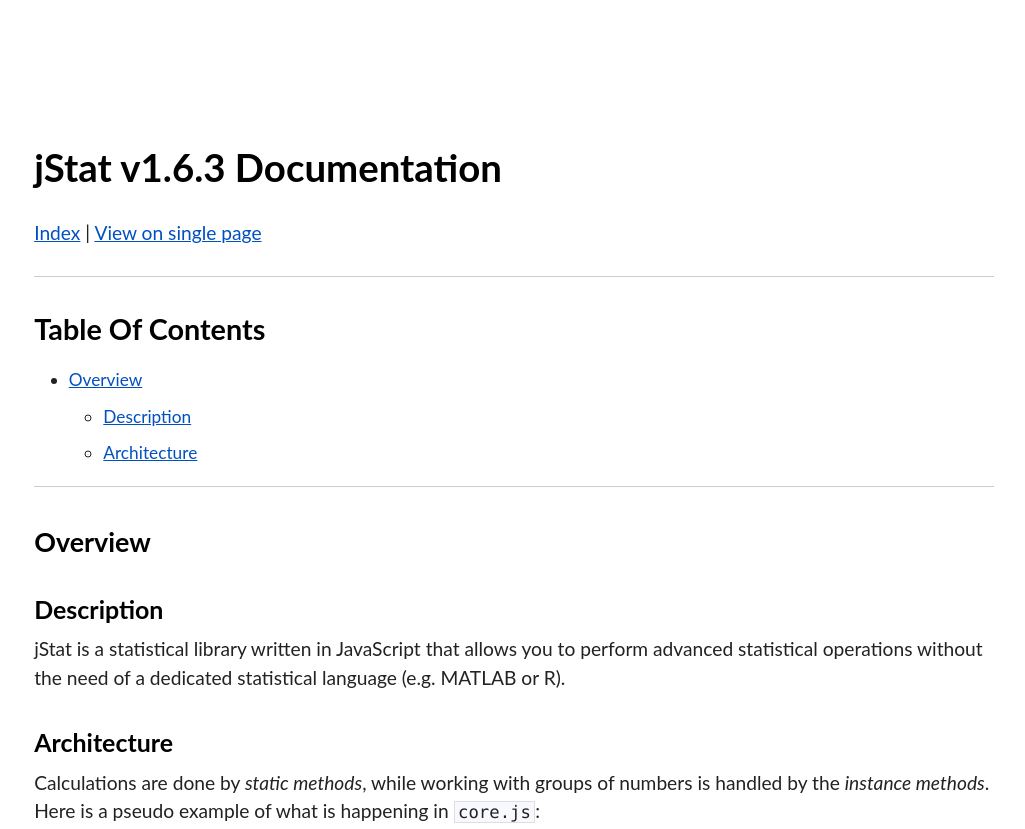
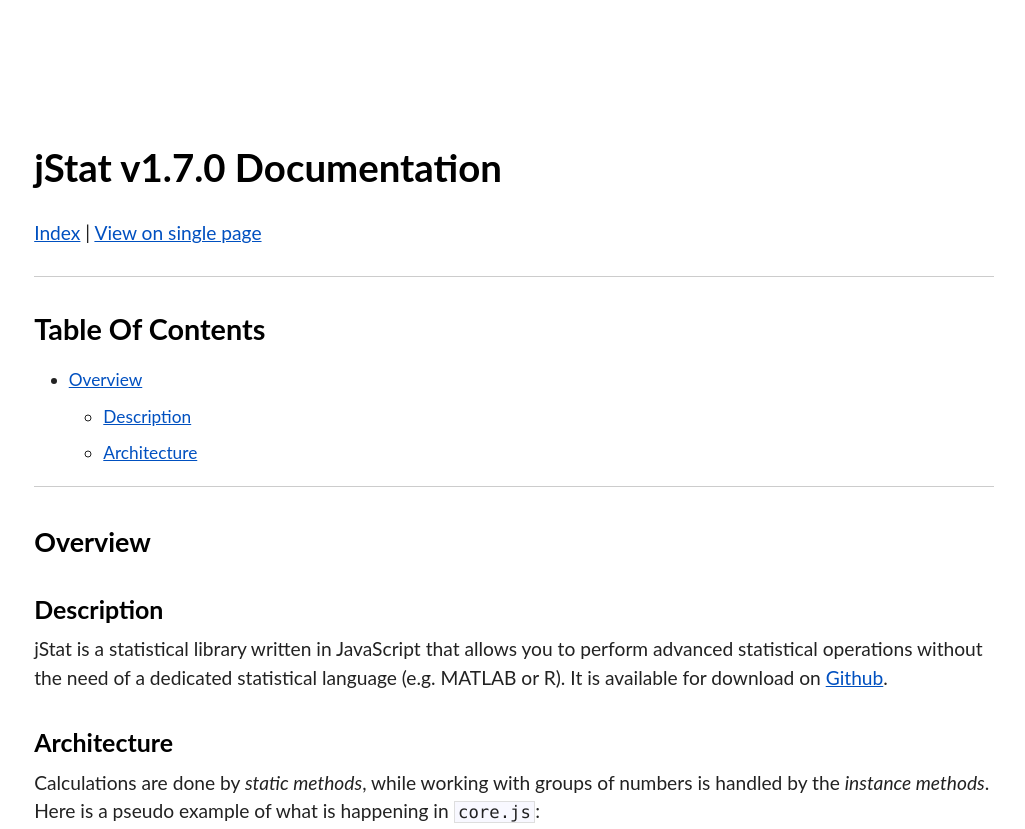
Before and after one commit to jstat/jstat.github.com, a plain HTML site: page overview.html in a window 1280 px wide. Shown: the top 829 px of the page, without its empty margins (81-1106 px from the left). Drawn offline with Linux system fonts and the light colour scheme.

Commit message:
Update to v1.7.0

```diff
--- a/overview.html
+++ b/overview.html
@@ -9,7 +9,7 @@
 <body>
 	<div id="container">
     <header>
-      <h1>jStat v1.6.3 Documentation</h1>
+      <h1>jStat v1.7.0 Documentation</h1>
       <div id="gtoc">
         <p><a href="index.html">Index</a> | <a href="all.html">View on single page</a></p>
       </div>
@@ -20,7 +20,7 @@
 
 <h3 id="description">Description</h3>
 
-<p>jStat is a statistical library written in JavaScript that allows you to perform advanced statistical operations without the need of a dedicated statistical language (e.g. MATLAB or R).</p>
+<p>jStat is a statistical library written in JavaScript that allows you to perform advanced statistical operations without the need of a dedicated statistical language (e.g. MATLAB or R). It is available for download on <a href="http://github.com/jstat/jstat">Github</a>.</p>
 
 <h3 id="architecture">Architecture</h3>
 
```
Also changed, not shown: _toc.html (+1 -1 lines), all.html (+2 -2 lines), core.html (+1 -1 lines), distributions.html (+1 -1 lines), index.html (+1 -1 lines), linear-algebra.html (+1 -1 lines), models.html (+1 -1 lines), special-functions.html (+1 -1 lines), test.html (+1 -1 lines), vector.html (+1 -1 lines).
